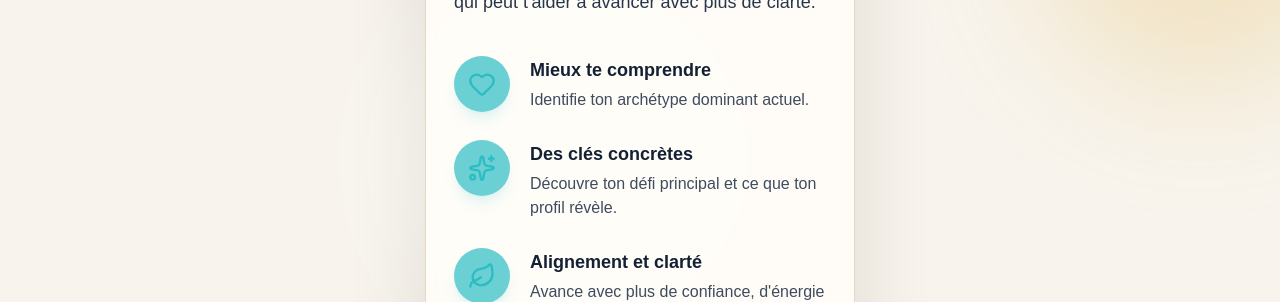
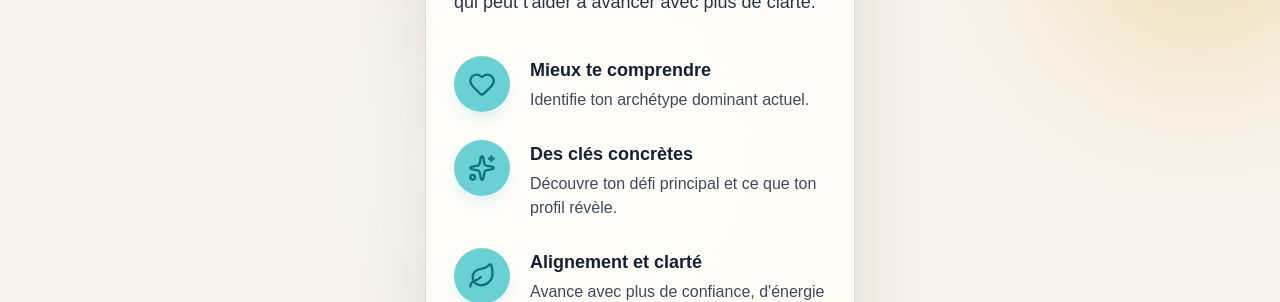
Before and after one commit to AudreyFeathersDigitale/muriel-human-design-app, a Next.js app: page / in a window 1280 px wide. Shown: the part 498-800 px from the top of the page. Built offline with nearby package versions, Linux system fonts and the light colour scheme.

Commit message:
changement couleur4

```diff
--- a/app/page.tsx
+++ b/app/page.tsx
@@ -259,7 +259,7 @@ function Landing({ onStart }: { onStart: () => void }) {
           ].map(([Icon, title, text]: any) => (
             <div key={title} className="flex gap-5">
               <div className="grid h-14 w-14 shrink-0 place-items-center rounded-full bg-[#2CBCC3]/70 shadow-lg shadow-[#9EDFE3]/30">
-                <Icon className="h-7 w-7 text-[#2CBCC3]" />
+                <Icon className="h-7 w-7 text-[#10757a]" />
               </div>
               <div>
                 <div className="text-lg font-semibold">{title}</div>
```
